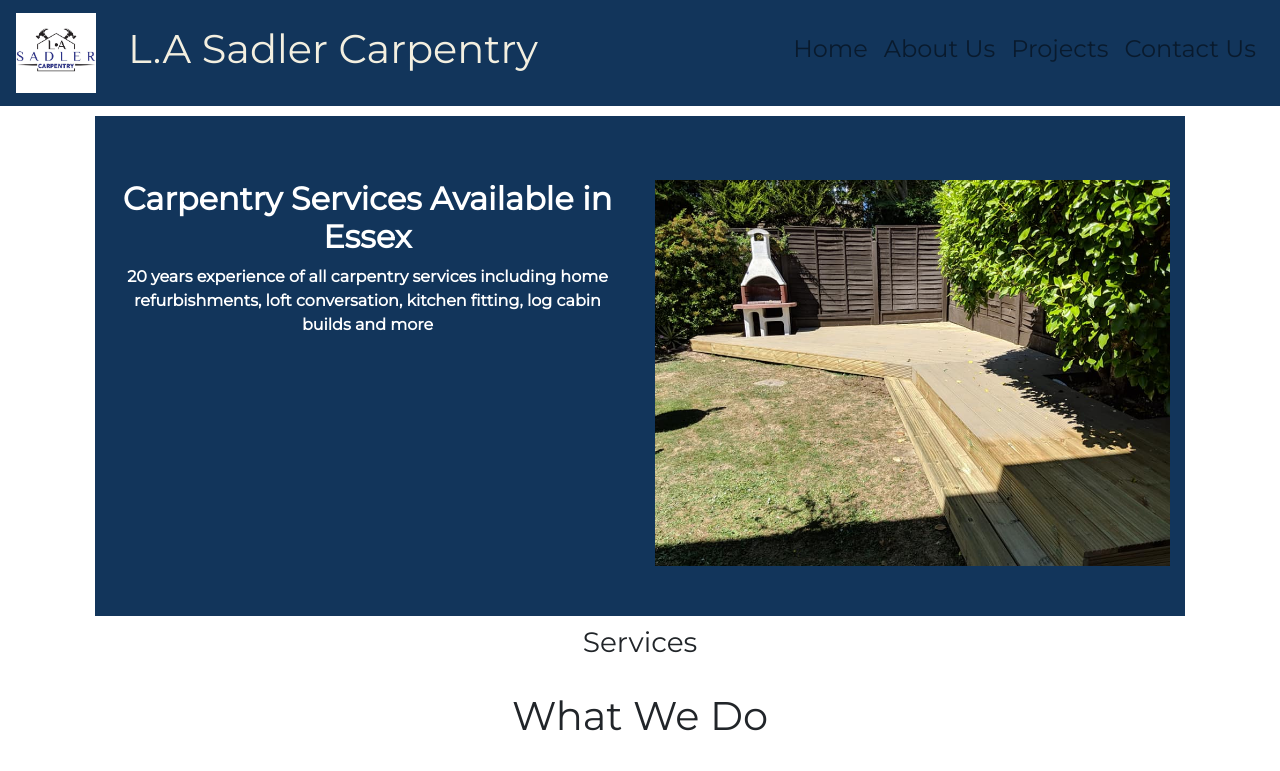
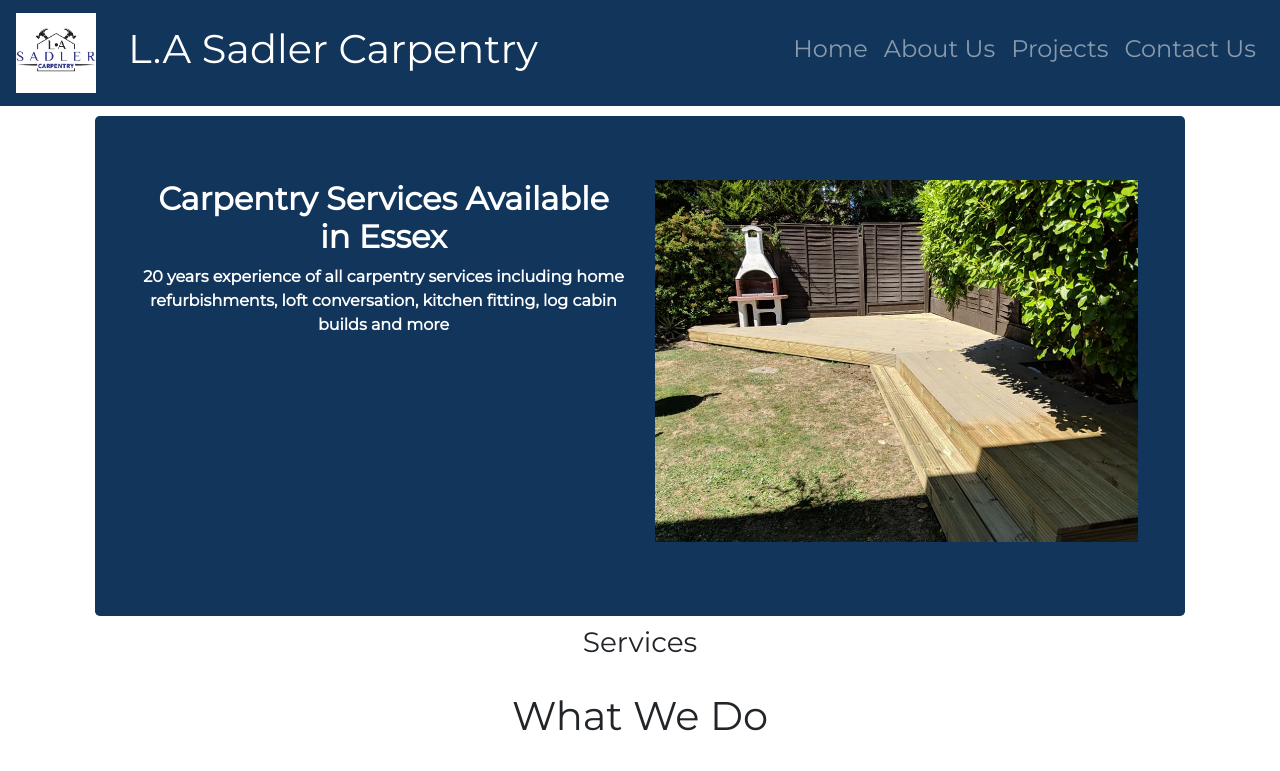
Before and after one commit to HottScall/Concept-Website, a React (Create React App) app: page / in a window 1280 px wide. Shown: the top 771 px of the page. Built offline with nearby package versions, Linux system fonts and the light colour scheme.

Commit message:
GFlipped the Navbar colour scheme to dark so the text comes up better. Refactored the Jumbotron to remove unneeded code

```diff
--- a/src/components/Jumbotron.js
+++ b/src/components/Jumbotron.js
@@ -34,7 +34,7 @@ const Styles = styled.div`
 
 export const Jumbotron = () => (
   <Styles>
-    <Jumbo fluid className="Jumbo">
+    <Jumbo className="Jumbo">
       <Container>
         <Row className="row">
           <Col className="left col">
--- a/src/components/Navigationbar.js
+++ b/src/components/Navigationbar.js
@@ -14,10 +14,10 @@ const Styles = styled.div`
   .nav-item,
   .nav-link
   {
-    color: #F3EFE0;
+    color: #ffffff;
 
     &:hover {
-      color: #ff7700;
+      color: #ffffff;
     }
 
 
@@ -25,7 +25,7 @@ const Styles = styled.div`
 
 export const Navigationbar = () => (
   <Styles>
-    <Navbar expand="lg">
+    <Navbar variant="dark" expand="lg">
       <Navbar.Brand href="/">
         <img
           className="logo"
```
